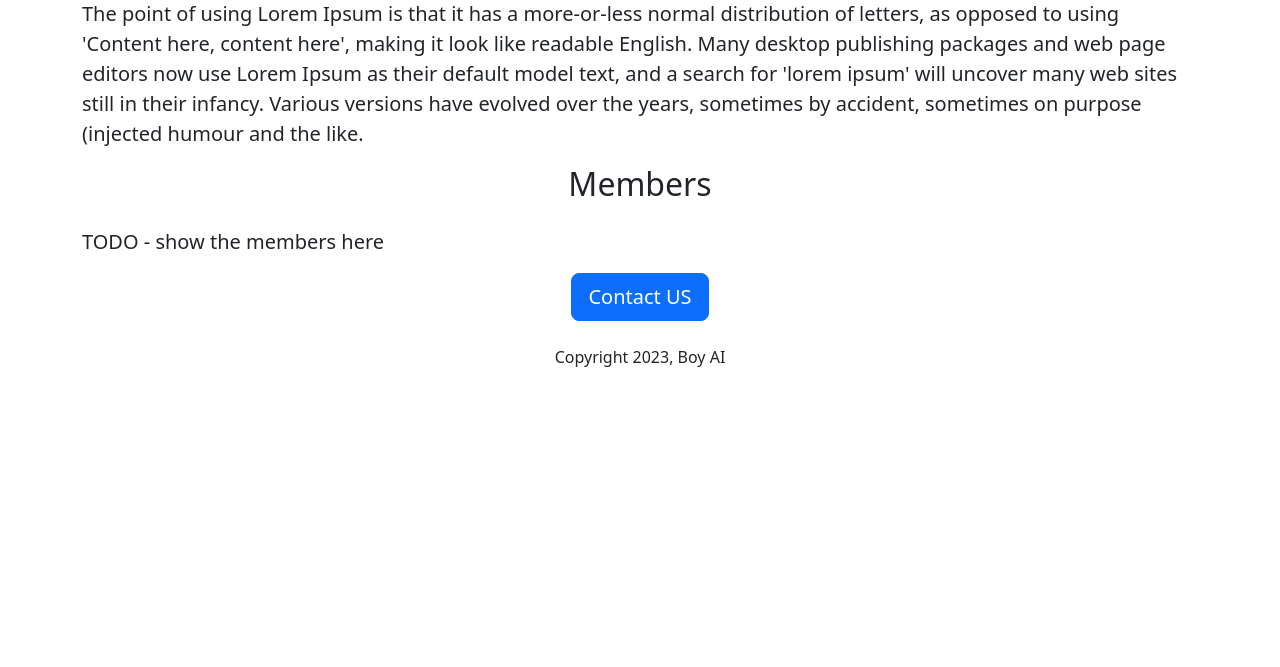
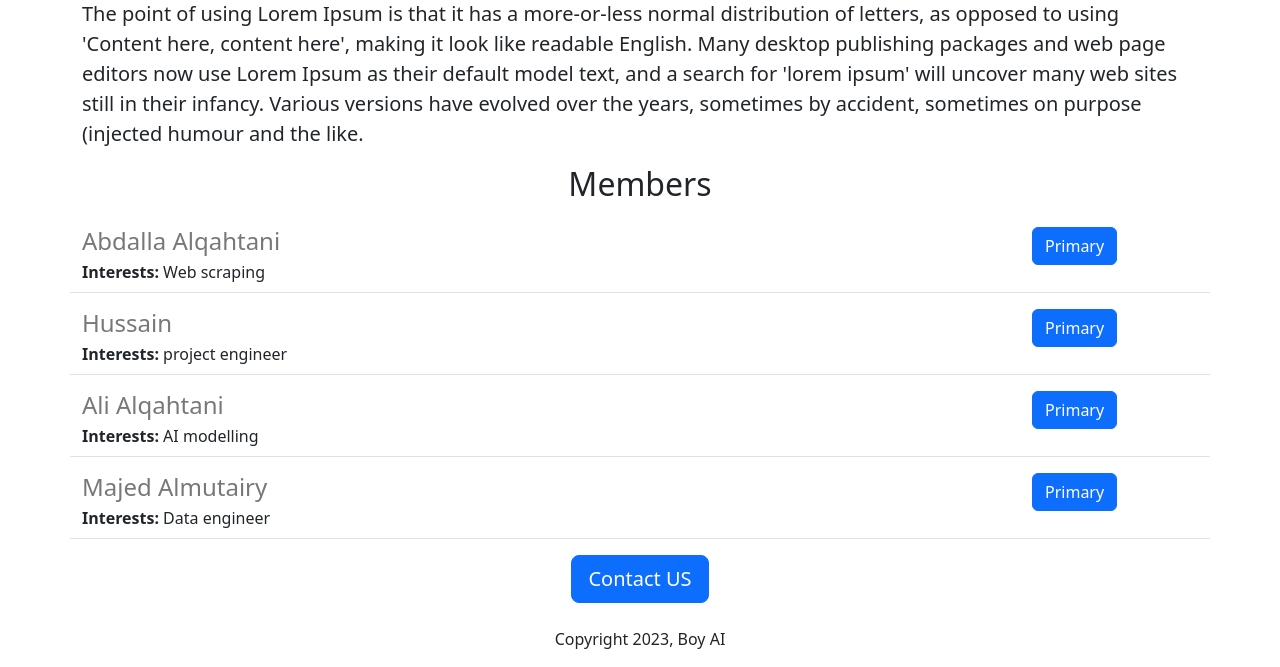
Before and after one commit to NITAAIPractitioners/AI_Practitioners_Boys, a Flask app: page / in a window 1280 px wide. Shown: the part 551-1218 px from the top of the page. Before the commit the page ends 918 px from the top, so only its background shows below. Run offline with Flask 3, Linux system fonts and the light colour scheme.

Commit message:
python dictionary inside html

```diff
--- a/app.py
+++ b/app.py
@@ -1,11 +1,24 @@
 from flask import Flask, render_template
 
 app = Flask(__name__)
-
+students = [
+{'id':1,
+'sname':'Abdalla Alqahtani',
+'insterests':'Web scraping'},
+ { 'id':2,
+  'sname':'Hussain',
+  'insterests':'project engineer'},
+  { 'id':3,
+  'sname':'Ali Alqahtani',
+  'insterests':'AI modelling'},
+  { 'id':4,
+  'sname':'Majed Almutairy',
+  'insterests':'Data engineer'}
+]
 
 @app.route("/")
 def hello_world():
-  return render_template('home.html')
+  return render_template('home.html',students=students)
 
 
 if __name__ == '__main__':
--- a/templates/home.html
+++ b/templates/home.html
@@ -22,7 +22,12 @@
 <h1 class="text-center mt-2 mb-4">Our student Story</h1>
 <p class="lead" >It is a long established fact that a reader will be distracted by the readable content of a page when looking at its layout. The point of using Lorem Ipsum is that it has a more-or-less normal distribution of letters, as opposed to using 'Content here, content here', making it look like readable English. Many desktop publishing packages and web page editors now use Lorem Ipsum as their default model text, and a search for 'lorem ipsum' will uncover many web sites still in their infancy. Various versions have evolved over the years, sometimes by accident, sometimes on purpose (injected humour and the like.</p>
 <h2 class="text-center mt-2 mb-4">Members</h2>
-<p class="lead" >TODO - show the members here</p>
+<div >
+{%for st in students%}
+ {%include 'studentslist.html'%}
+{% endfor %}
+
+</div>
 <div class="text-center" >
 <button class="btn btn-primary btn-lg">Contact US</button>
 <p class="mt-4">Copyright 2023, Boy AI</p>
--- /dev/null
+++ b/templates/studentslist.html
@@ -0,0 +1,12 @@
+<div  class="row border-bottom" style="margin-bottom:16px;padding-bottom:8px;">
+  <div class="col-10">
+  <h4 style="color:rgb(120,120,120);margin-bottom:4px;">
+    {{st['sname']}}
+
+  </h4>
+<div><b>Interests: </b>{{st['insterests']}}</div>
+    </div>
+  <div class="col-2">
+  <button type="button" class="btn btn-primary">Primary</button>
+</div>
+</div>
```
